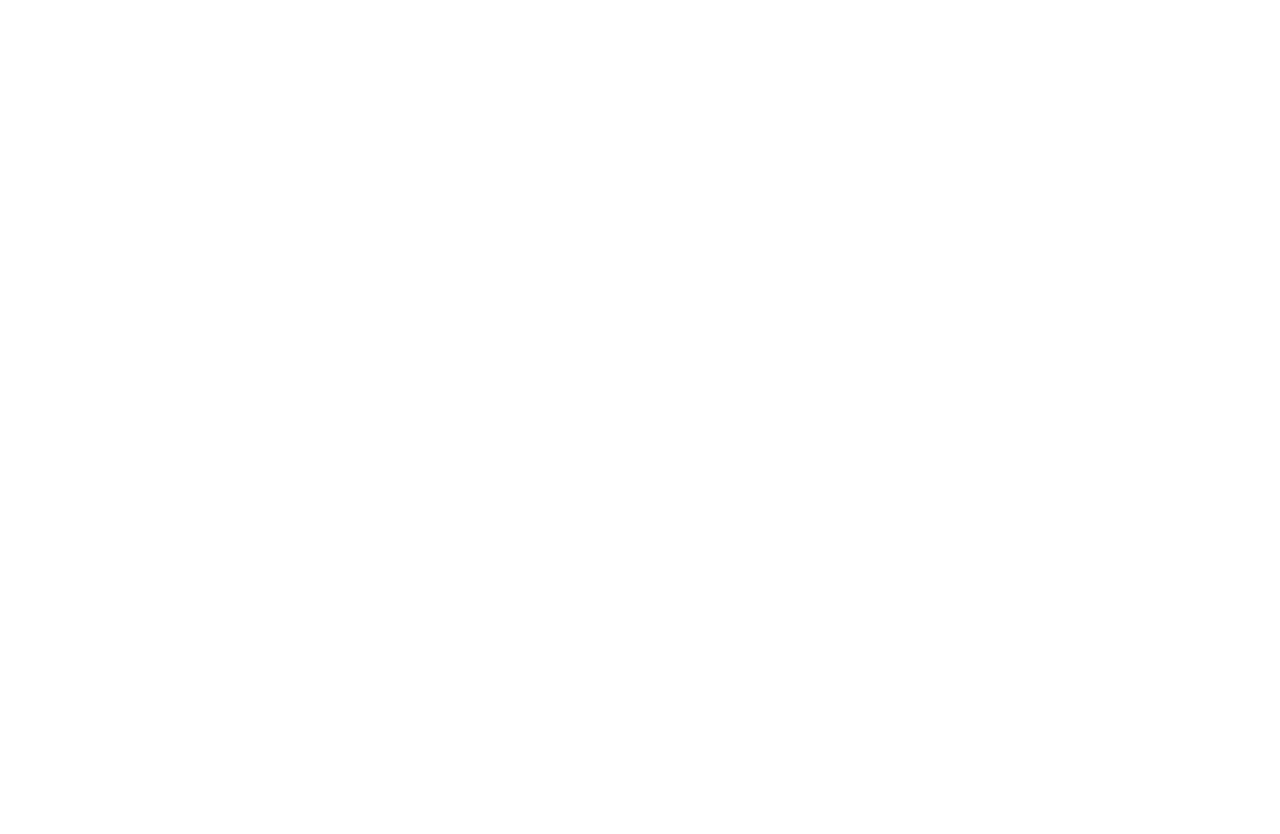
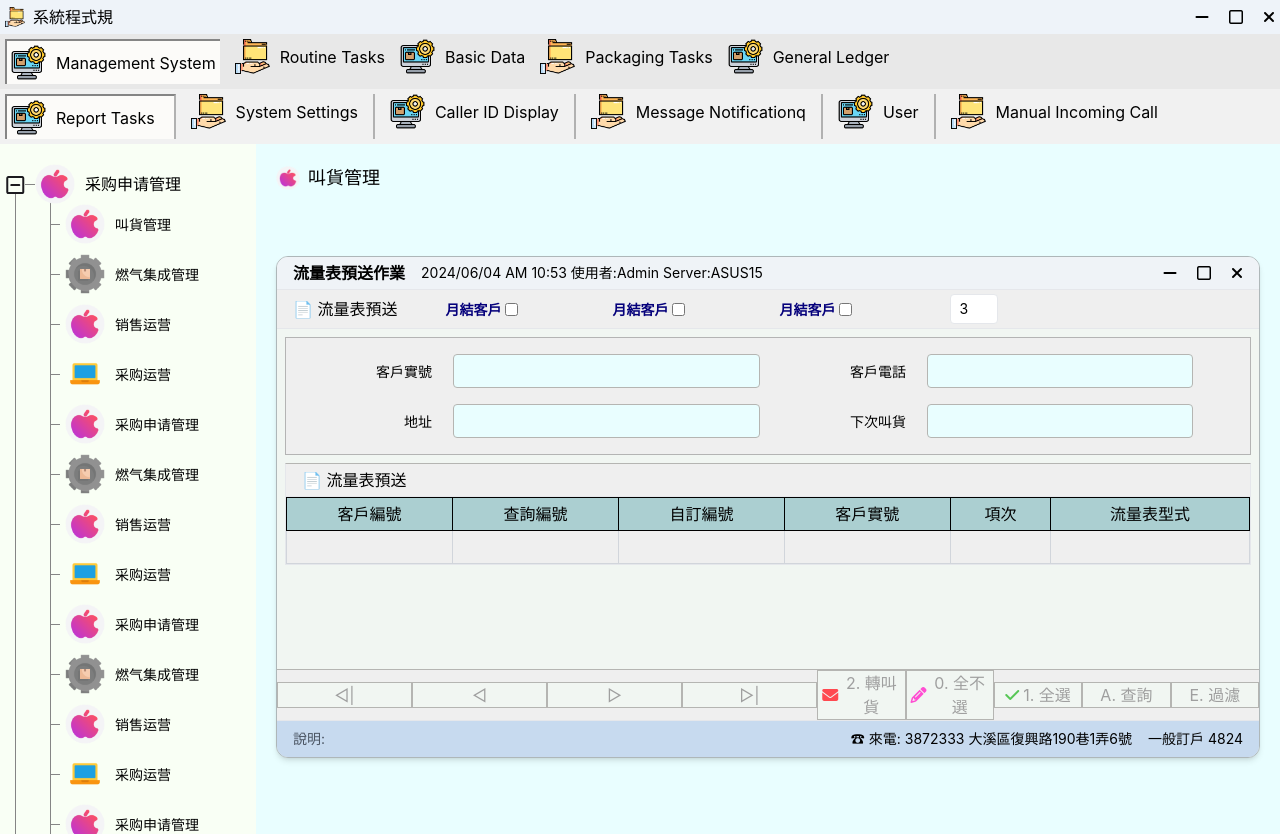
Before and after one commit to maheshrdz/assignmentwork, a React (Create React App) app: page /order-management in a window 1280 px wide. Before the commit this address had no page. Before the commit the page ends 800 px from the top, so only its background shows below. Built offline with nearby package versions, Linux system fonts and the light colour scheme.

Commit message:
order-management page designed

```diff
--- a/src/App.js
+++ b/src/App.js
@@ -3,20 +3,19 @@
 import './App.css';
 import Home from './pages/home/Home';
 import Layout from './component/layout/Layout';
+import Ordermanagement from './pages/Ordermanagement';
 
 function App() {
   return (
     <>
-
-    <BrowserRouter>
-    <Routes>
-      <Route path='/' element={<Layout/>}>
-        <Route index element={ <Home/>}/>
-      </Route>
-    </Routes>
-
-    </BrowserRouter>
-
+      <BrowserRouter>
+        <Routes>
+          <Route path="/" element={<Layout />}>
+            <Route index element={<Home />} />
+            <Route path="/order-management" element={<Ordermanagement />} />
+          </Route>
+        </Routes>
+      </BrowserRouter>
     </>
   );
 }
--- a/src/component/sidebar/Sidebar.jsx
+++ b/src/component/sidebar/Sidebar.jsx
@@ -4,6 +4,7 @@
 import SettingIcon from "../../assets/img/setting.png";
 import LaptopIcon from "../../assets/img/laptop.png";
 import ChipsIcon from "../../assets/img/chips.svg";
+import { Link } from "react-router-dom";
 
 const Sidebar = () => {
   return (
@@ -19,14 +20,14 @@
 
         <ul className="sidebar_sec_inner">
           <li>
-            <a href="#">
+            <Link to="/order-management">
               <div className="menu_item">
                 <div className="icon">
                   <img src={IphoneLogo} alt="" />
                 </div>
-                <h4>采购申请管理</h4>
+                <h4>叫貨管理</h4>
               </div>
-            </a>
+            </Link>
           </li>
           <li>
             <a href="#">
--- /dev/null
+++ b/src/pages/Ordermanagement.jsx
@@ -0,0 +1,185 @@
+import React from 'react'
+import IphoneLogo from "../assets/img/social.png";
+
+function Ordermanagement() {
+  return (
+    <div className="main_sec">
+      <h2 className="flex gap-2 items-center text-lg mb-16">
+        <img src={IphoneLogo} alt="" className="size-[24px]" />
+        叫貨管理
+      </h2>
+      <div className="">
+        <div className="max-w-6xl bg-[#F1F6F2] border border-[#aeb7b9] rounded rounded-[12px] overflow-hidden shadow-md">
+          {/* Header */}
+          <div className="bg-[#eff3f7] px-4 py-1 flex items-center gap-4 border-b">
+            <div className="font-semibold">流量表預送作業</div>
+            <div className="text-sm">
+              2024/06/04 AM 10:53 使用者:Admin Server:ASUS15
+            </div>
+            <ul className="flex justify-between ml-auto">
+              <li>
+                <i className="fa-solid fa-minus"></i>
+                <i className="fa-regular fa-square mx-5"></i>
+                <i className="fa-solid fa-xmark"></i>
+              </li>
+            </ul>
+          </div>
+
+          {/* Tab Bar */}
+          <div className="flex gap-8 border-b px-4 py-1 bg-[#efefef]">
+            <button className="mr-4">📄 流量表預送</button>
+            <label className="flex items-center space-x-1">
+              <span className="text-[#05007b] font-semibold">月結客戶</span>
+              <input type="checkbox" className="ml-2" />
+            </label>
+            <label className="flex items-center space-x-1">
+              <span className="text-[#05007b] font-semibold">月結客戶</span>
+              <input type="checkbox" className="ml-2" />
+            </label>
+            <label className="flex items-center space-x-1">
+              <span className="text-[#05007b] font-semibold">月結客戶</span>
+              <input type="checkbox" className="ml-2" />
+            </label>
+            <label className="flex items-center space-x-1">
+              <input
+                type="text"
+                defaultValue="3"
+                className="border rounded px-2 py-1 text-sm w-12 ml-1"
+              />
+            </label>
+          </div>
+
+          {/* Customer Info */}
+          <div className="m-2 bg-[#efefef]">
+            <div className="grid grid-cols-2 gap-4 p-4 border border-[#b4b4b4] ">
+              <div className="flex items-center gap-4 ">
+                <label className="">客戶實號</label>
+                <input
+                  className="w-full border rounded border-[#b5b5b2] px-2 py-1 bg-[#e9feff]"
+                  type="text"
+                />
+              </div>
+              <div className="flex items-center gap-4 col-span-1">
+                <label className="">客戶電話</label>
+                <input
+                  className="border rounded border-[#b5b5b2] px-2 py-1 bg-[#e9feff]"
+                  type="text"
+                />
+              </div>
+              <div className="flex items-center gap-4">
+                <label className="">地址</label>
+                <input
+                  className="w-full border border-[#b5b5b2] rounded px-2 py-1 bg-[#e9feff]"
+                  type="text"
+                />
+              </div>
+              <div className="flex items-center gap-4 col-span-1">
+                <label className="">下次叫貨</label>
+                <input
+                  className="border border-[#b5b5b2] rounded px-2 py-1 bg-[#e9feff]"
+                  type="text"
+                />
+              </div>
+            </div>
+          </div>
+
+          {/* Table Header */}
+          <div className="m-2 bg-[#efefef] border border-t-[#b5b5b2]">
+            <div className="flex gap-8 border-b px-4 py-1 bg-[#efefef]">
+              <button className="mr-4">📄 流量表預送</button>
+            </div>
+            <div className="overflow-x-auto">
+              <table className="min-w-full">
+                <thead>
+                  <tr className="bg-[#abcfd1]">
+                    <th className="border border-black px-2 py-1 font-medium">客戶編號</th>
+                    <th className="border border-black px-2 py-1 font-medium">查詢編號</th>
+                    <th className="border border-black px-2 py-1 font-medium">自訂編號</th>
+                    <th className="border border-black px-2 py-1 font-medium">客戶實號</th>
+                    <th className="border border-black px-2 py-1 font-medium">項次</th>
+                    <th className="border border-black px-2 py-1 font-medium">
+                      流量表型式
+                    </th>
+                  </tr>
+                </thead>
+                <tbody>
+                  <tr>
+                    <td className="border border-gray-300 px-2 py-1">&nbsp;</td>
+                    <td className="border border-gray-300 px-2 py-1">&nbsp;</td>
+                    <td className="border border-gray-300 px-2 py-1">&nbsp;</td>
+                    <td className="border border-gray-300 px-2 py-1">&nbsp;</td>
+                    <td className="border border-gray-300 px-2 py-1">&nbsp;</td>
+                    <td className="border border-gray-300 px-2 py-1">&nbsp;</td>
+                  </tr>
+                </tbody>
+              </table>
+            </div>
+          </div>
+
+          {/* Table Body */}
+          <div className="py-12 text-center text-gray-500 text-sm"></div>
+
+          {/* Footer Bar */}
+
+          <div className="flex items-center justify-between border-t bg-[#efefef] border-[#b5b5b2]">
+            <div className="flex items-center w-[55%]">
+              {/* Navigation Buttons - Disabled */}
+              <button className="border border-[#b5b5b2] w-full bg-[#F1F6F2] text-[#9F9F9F] ">
+                ◁|
+              </button>
+              <button
+                className="border border-[#b5b5b2] w-full bg-[#F1F6F2] text-[#9F9F9F]"
+                disabled
+              >
+                ◁
+              </button>
+              <button
+                className="border border-[#b5b5b2] w-full bg-[#F1F6F2] text-[#9F9F9F]"
+                disabled
+              >
+                ▷
+              </button>
+              <button
+                className="border border-[#b5b5b2] w-full bg-[#F1F6F2] text-[#9F9F9F]"
+                disabled
+              >
+                ▷|
+              </button>
+            </div>
+
+            {/* Action Buttons */}
+            <div className="flex items-center w-[45%] justify-end">
+              <button className="flex items-center gap-1 justify-center border border-[#b5b5b2] w-full bg-[#F1F6F2] text-[#9F9F9F]  px-1 ">
+                <i class="fa fa-envelope text-[#FF4950]" aria-hidden="true"></i>{" "}
+                2. 轉叫貨
+              </button>
+              <button className="flex items-center justify-center  gap-1 border border-[#b5b5b2] w-full bg-[#F1F6F2] text-[#9F9F9F] px-1 ">
+                <i class="fa fa-pencil text-[#FF4ED2]" aria-hidden="true"></i>{" "}
+                0. 全不選
+              </button>
+              <button className="flex items-center gap-1 justify-center border border-[#b5b5b2] w-full bg-[#F1F6F2] text-[#9F9F9F] px-1 ">
+                <i class="fa fa-check text-[#57C756]" aria-hidden="true"></i> 1.
+                全選
+              </button>
+              <button className="flex items-center gap-1 justify-center border border-[#b5b5b2] w-full bg-[#F1F6F2] text-[#9F9F9F] px-1 ">
+                A. 查詢
+              </button>
+              <button className="flex items-center gap-1 justify-center border border-[#b5b5b2] w-full bg-[#F1F6F2] text-[#9F9F9F] px-1 ">
+                E. 過濾
+              </button>
+            </div>
+          </div>
+          <div className="flex items-center justify-between border-t px-4 py-2 text-sm bg-[#c7daef]">
+            <div className="text-gray-600">說明:</div>
+            <div className="flex space-x-4">
+              <span>☎ 來電: 3872333 大溪區復興路190巷1弄6號</span>
+              <span>一般訂戶 4824</span>
+            </div>
+          </div>
+        </div>
+      </div>
+    </div>
+  );
+}
+
+export default Ordermanagement
```
